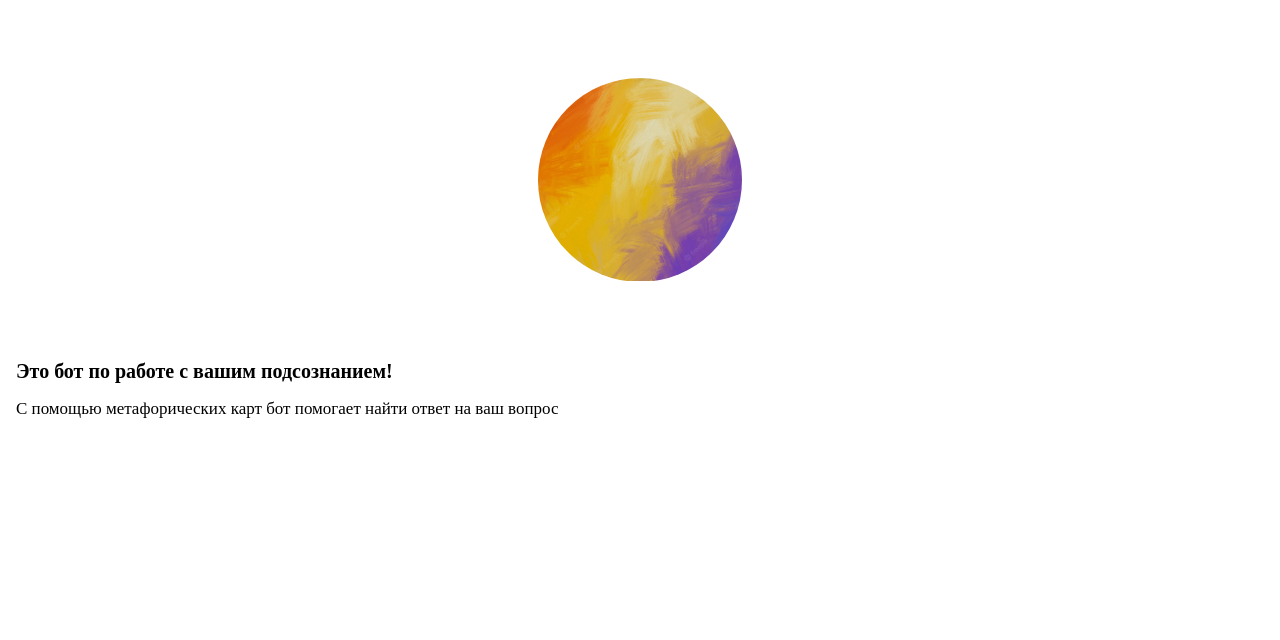
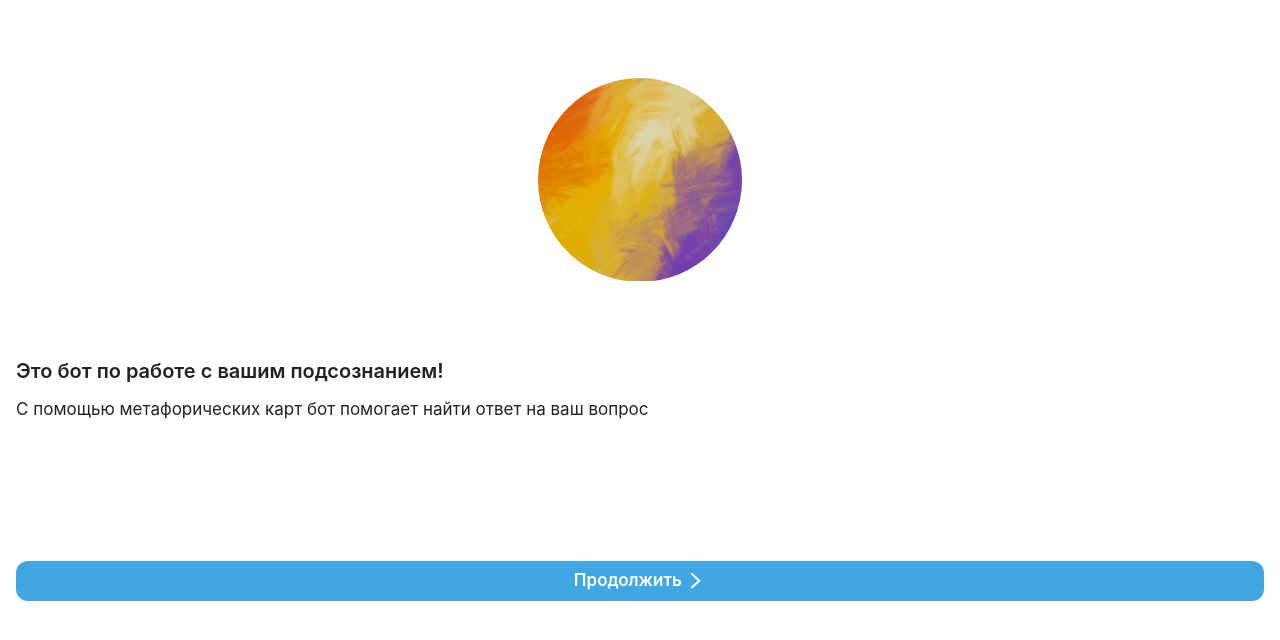
Before and after one commit to shchukin/ohsofia-css, a website: page development/index.html in a window 1280 px wide. Drawn offline with Linux system fonts and the light colour scheme.

Commit message:
variables

```diff
--- /dev/null
+++ b/development/styles/_a.css
@@ -0,0 +1,3 @@
+a {
+    color: var(--tg-theme-link-color, #40A7E3);
+}
--- a/development/styles/_body.css
+++ b/development/styles/_body.css
@@ -1,6 +1,8 @@
 body {
     margin: 0;
-    background-color: var(--bg_color);
-    color: var(--text_color);
-    font-family: var(--font_family_default);
+    /*font-family: var(--font_family_default);*/
+    font-family: -apple-system, BlinkMacSystemFont, "Segoe UI", Roboto, Helvetica, Arial, sans-serif, "Apple Color Emoji", "Segoe UI Emoji", "Segoe UI Symbol";
+    background-color: var(--tg-theme-bg-color, #FFFFFF);
+    color: var(--tg-theme-text-color, #222222);
+    color-scheme: var(--tg-color-scheme);
 }
--- a/development/styles/_button.css
+++ b/development/styles/_button.css
@@ -3,13 +3,13 @@
     vertical-align: top;
     border: none;
     padding: 9px 20px 11px;
-    background-color: var(--button_color);
+    background-color: var(--tg-theme-button-color, #40A7E3);
+    color: var(--tg-theme-button-text-color, #FFFFFF);
     border-radius: 12px;
     font-family: inherit;
     font-weight: 600;
     font-size: 17px;
     line-height: 20px;
-    color: #FFFFFF;
     text-align: center;
     text-decoration: none;
     white-space: nowrap;
--- a/development/styles/style.css
+++ b/development/styles/style.css
@@ -1,4 +1,5 @@
 @import url("_body.css");
+@import url("_a.css");
 @import url("_button.css");
 @import url("_root.css");
 @import url("_universal.css");
```
Also changed, not shown: development/index.html (+0 -2 lines).
